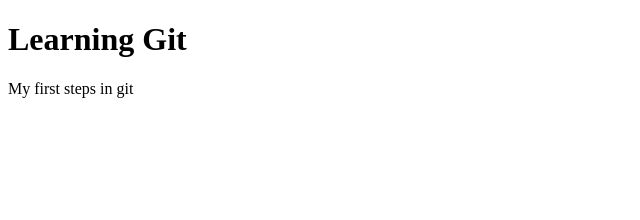
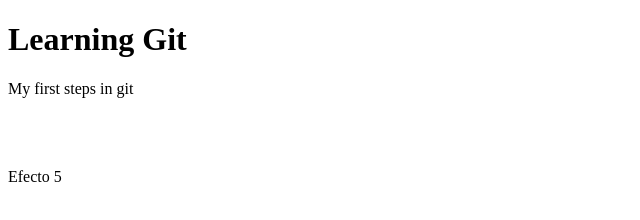
Before and after one commit to Diversificado/praticing-git, a plain HTML site: page index.html in a window 1280 px wide. Shown: the full height of the page, 0-640 px from the left. Drawn offline with Linux system fonts and the light colour scheme.

Commit message:
Added span tag with the 'caja-cinco' class.

```diff
--- a/index.html
+++ b/index.html
@@ -9,5 +9,9 @@
 <body>
     <h1>Learning Git</h1>
     <p>My first steps in git</p>
+    <br><br><br>
+    <span class="caja-cinco">
+      Efecto 5
+    </span>
 </body>
 </html>
```
